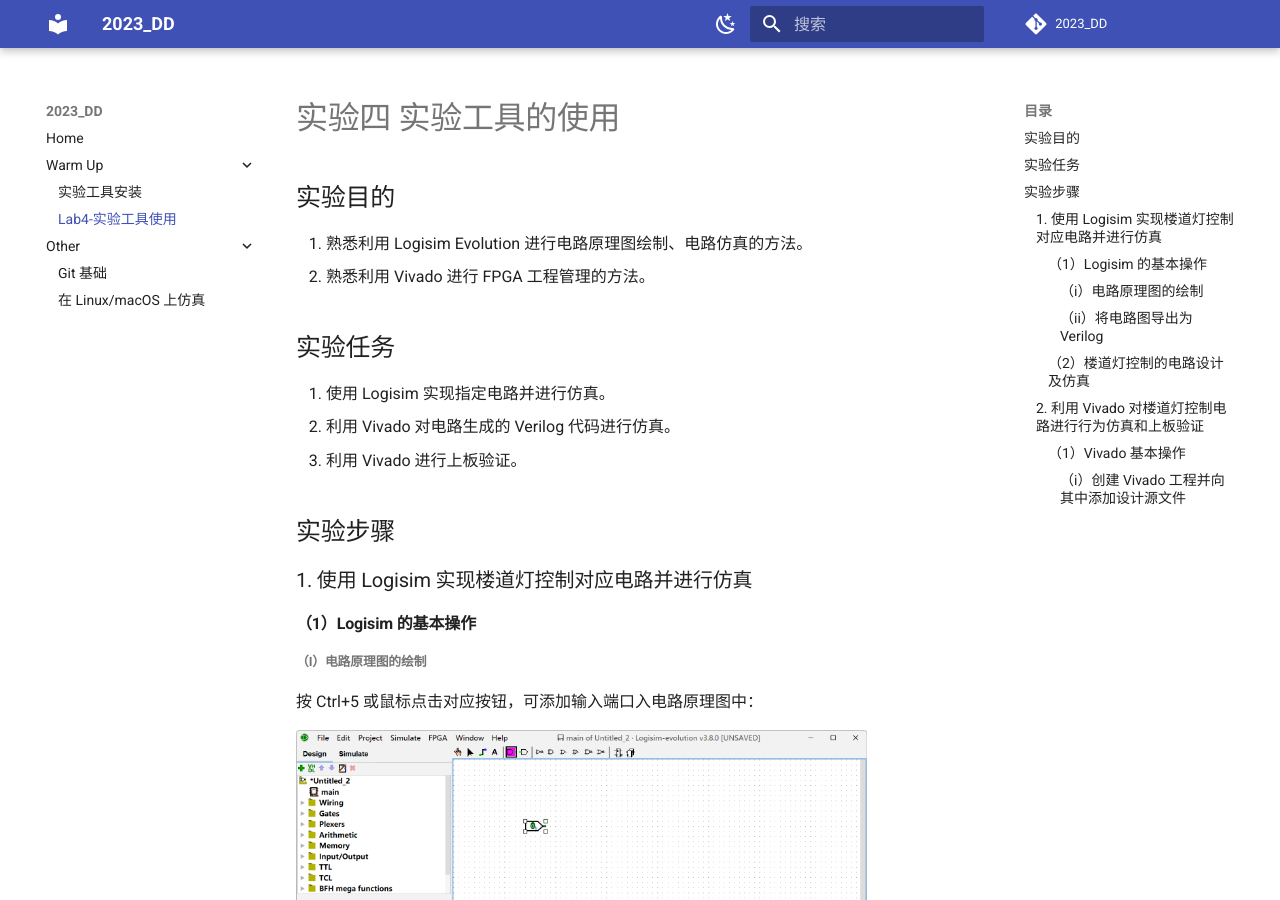
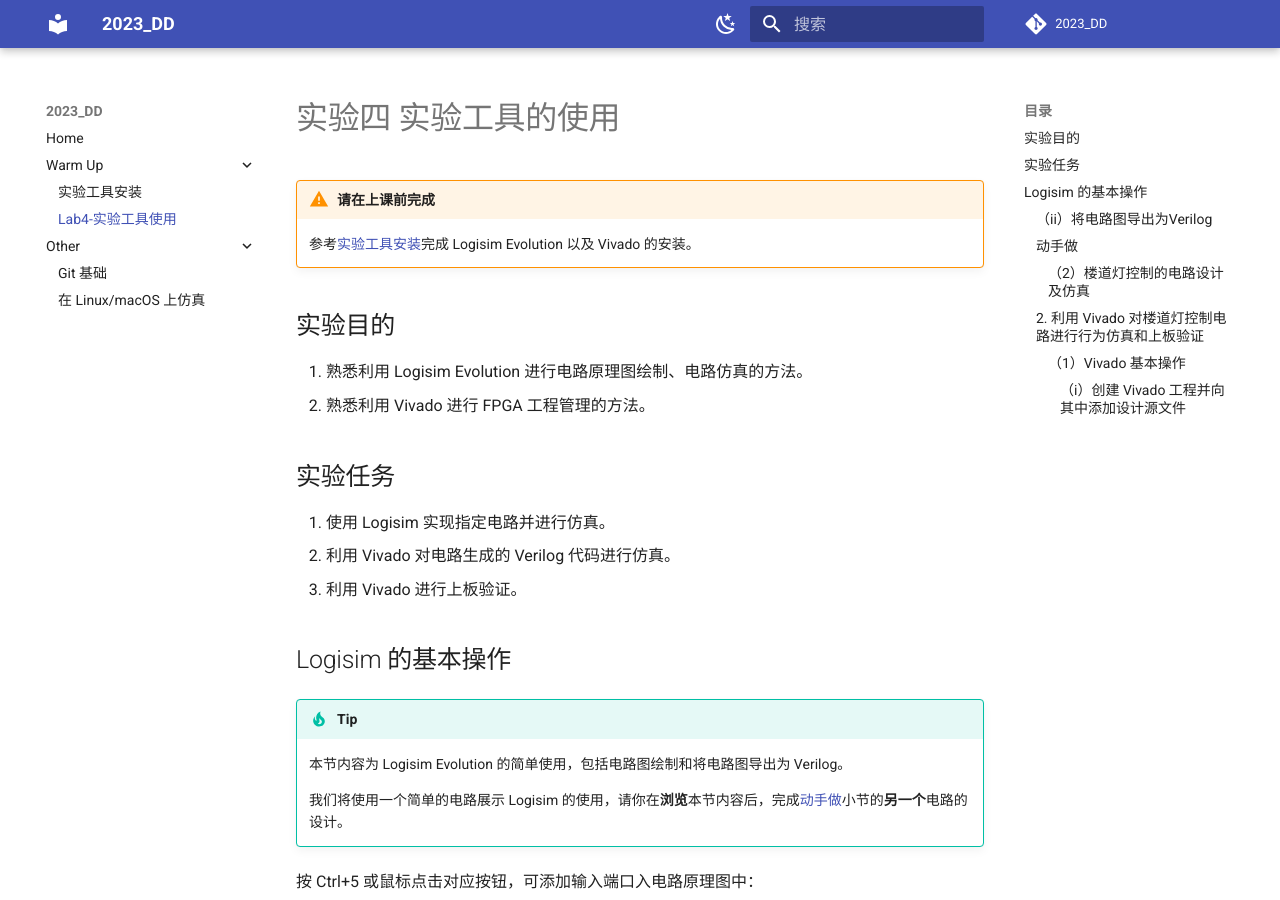
Before and after one commit to Guahao31/2023_DD, an MkDocs documentation site: the page built from docs/warmup/lab4.md, in a window 1280 px wide and 900 px high. Built offline with MkDocs 1.6.1 and Material for MkDocs 9.7.7, drawn with Linux system fonts in a browser that asks for light colours; comment, search, counter and statistics services are not loaded.

Commit message:
init: tools

```diff
--- a/docs/warmup/lab4.md
+++ b/docs/warmup/lab4.md
@@ -1,4 +1,8 @@
 # 实验四 实验工具的使用
+
+!!! warning "请在上课前完成"
+    参考[实验工具安装](./tools_installation.md)完成 Logisim Evolution 以及 Vivado 的安装。
+
 
 ## 实验目的
 
@@ -11,13 +15,12 @@
 2. 利用 Vivado 对电路生成的 Verilog 代码进行仿真。
 3. 利用 Vivado 进行上板验证。
 
-## 实验步骤
+## Logisim 的基本操作 {: #logisim-example}
 
-### 1. 使用 Logisim 实现楼道灯控制对应电路并进行仿真
+!!! tip
+    本节内容为 Logisim Evolution 的简单使用，包括电路图绘制和将电路图导出为 Verilog。
 
-#### （1）Logisim 的基本操作
-
-##### （i）电路原理图的绘制
+    我们将使用一个简单的电路展示 Logisim 的使用，请你在**浏览**本节内容后，完成[动手做](#logisim-example_lets-do-it)小节的**另一个**电路的设计。
 
 按 Ctrl+5 或鼠标点击对应按钮，可添加输入端口入电路原理图中：
 
@@ -69,6 +72,10 @@
 
 - 此时即可在工作目录下 `./verilog` 子目录中看到生成的 Verilog 文件。
 
+### 动手做 {: #logisim-example_lets-do-it}
+
+
+
 #### （2）楼道灯控制的电路设计及仿真
 
 楼道灯控制电路的功能需求为：由两个开关控制一盏灯，两个开关中任意一个的开关状态发生改变时，灯的开关状态都发生改变。我们用如下电路原理图即可实现该功能：
```
Also changed, not shown: 2 other files.
